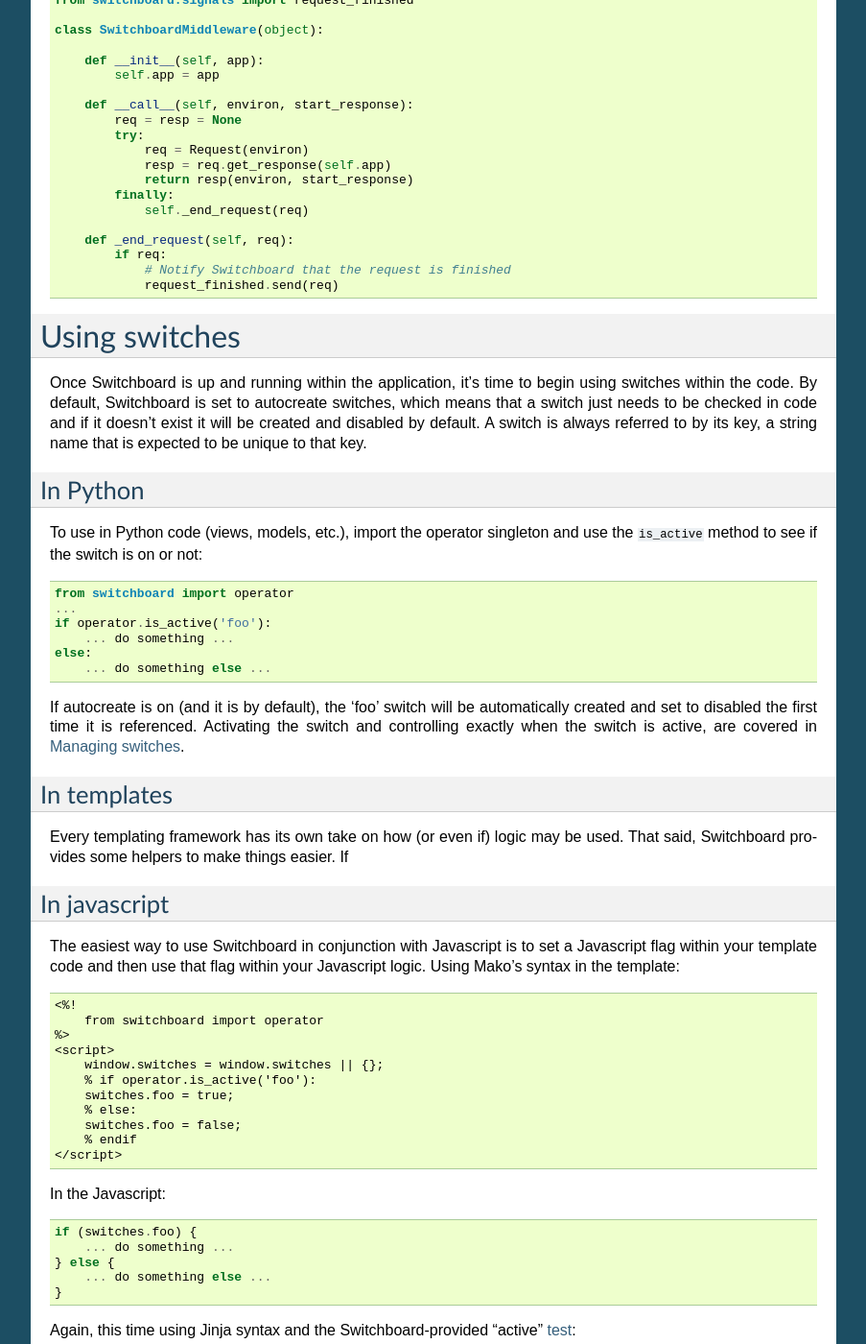
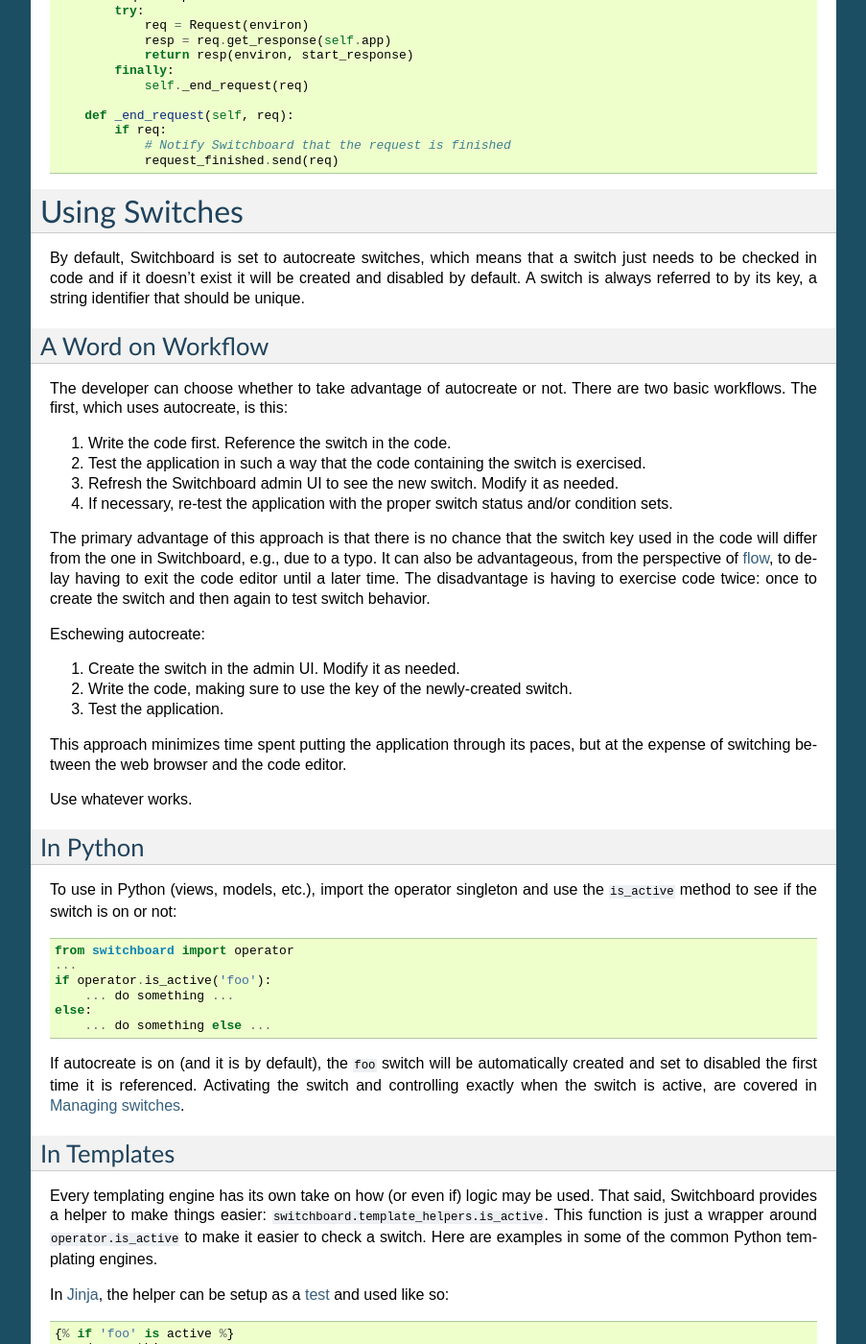
Before and after one commit to switchboardpy/switchboard, a Sphinx documentation site: the page built from docs/user-documentation.rst, in a window 1280 px wide and 1400 px high, scrolled down 2951 px. Shown: the whole window at 96% size, without its empty margins (198-1101 px from the left). Built offline with Sphinx 7.4.7, drawn with Linux system fonts in a browser that asks for light colours; some of the changed text lies outside the part shown.

Commit message:
First round of doc feedback.

```diff
--- a/docs/user-documentation.rst
+++ b/docs/user-documentation.rst
@@ -4,15 +4,12 @@
 Installation
 =============
 
-Here is a step by step guide on how to install Switchboard. It will help you
-download Switchboard and set it up with your application.
-
 Install Switchboard and its the dependencies using ``pip``::
 
     pip install switchboard
 
-Next we need to bootstrap Switchboard within your application. The best approach
-depends on which application framework you're using.
+Next, bootstrap Switchboard within the application. The best approach
+depends on which application framework is being used.
 
 Pyramid
 -------
@@ -25,7 +22,7 @@
 ``pyramid_switchboard`` is active and Switchboard is up and running. They are
 all equivalent.
 
-1. Add ``pyramid_switchboard`` to the ``pyramid.includes`` section of your
+1. Add ``pyramid_switchboard`` to the ``pyramid.includes`` section of the
    application's main configuration section::
 
     [app:main]
@@ -36,28 +33,12 @@
 
     config.include('pyramid_switchboard')
 
-3. Optionally setup the ``switchboard.template_helpers.is_active`` helper
-   function. It can be used with the template engine to make it easier to
-   reference switches in the template. For example, if Jinja is being used,
-   the following lines in the ``production.ini`` will add the helper as a
-   test_::
+3. Optionally setup Switchboad for easy use `in templates`_.
 
-    jinja2.tests =
-        active = switchboard.template_helpers.is_active
-
-   This configuration makes checking switches very easy in Jinja templates::
-
-    {% if 'foo' is active %}
-    ... do something ...
-    {% else %}
-    ... do something else ...
-    {% endif %}
-
-
-Once activated, Switchboard's dashboard is accessible at ``/_switchboard/`` and
+Once activated, Switchboard's admin UI is accessible at ``/_switchboard/`` and
 switches can now be used in the code.
 
-Other frameworks
+Other Frameworks
 ----------------
 
 Switchboard is compatible with any application framework that uses WebOb_ as the
@@ -67,7 +48,7 @@
 Configuration
 ^^^^^^^^^^^^^
 
-The first step is to configure switchboard in your application's config file.
+The first step is to configure switchboard in the application's config file.
 Switchboard has only a handful of settings, none of which are required:
 
 +------------------------------+-------------+--------------------------------+
@@ -97,14 +78,24 @@
     ...
     configure(settings, nested=True)
 
-If the setting keys are *not* prefixed with "switchboard" you can omit the
-``nested=True`` argument.
+If the setting keys are *not* prefixed with "switchboard" the ``nested=True``
+argument can be omitted.
 
-The dashboard
-^^^^^^^^^^^^^
+An example configuration that needs ``nested=True``::
 
-Once Switchboard is configured, you'll need to setup a view that exposes
-Switchboard's dashboard.
+    switchboard.mongo_host=mongodb.example.org
+    switchboard.mong_port=27018
+
+And one that does not need ``nested=True``::
+
+    mongo_host=mongodb.example.org
+    mong_port=27018
+
+The Admin UI
+^^^^^^^^^^^^
+
+Once Switchboard is configured, setup a view that exposes Switchboard's admin
+UI.
 
 **Really Important Security Note**: Please configure this view so that only
 admins can access it. Switchboard is a powerful tool and should be adequately
@@ -166,16 +157,16 @@
 +---------------------------------------+--------+-------------------------------------------+
 
 For more details, please look through the example_ code. Once the views are
-defined you should be able to start using switches in your code:
+defined switches may be used in the code.
 
-Post-request cleanup
+Post-Request Cleanup
 ^^^^^^^^^^^^^^^^^^^^
 
 The last thing to setup is to trigger an event when the request is finished.
-Switchboard needs to cleanup some caching data; if this event is not triggered,
+Switchboard needs to cleanup some caching data. If this event is not triggered
 changes to the switches will not propogate out without server restarts.
-Depending on the framework's architecture, invoking something at the end of a
-request may mean creating some sort of WSGI middleware, or implementing an
+Depending on the framework's architecture invoking something at the end of a
+request may mean creating some sort of WSGI middleware or implementing an
 event handler. For example, as WSGI middleware::
 
     from webob import Request
@@ -201,20 +192,49 @@
                 request_finished.send(req)
 
 
-Using switches
+Using Switches
 ==============
 
-Once Switchboard is up and running within the application, it's time to begin
-using switches within the code. By default, Switchboard is set to autocreate
-switches, which means that a switch just needs to be checked in code and if
-it doesn't exist it will be created and disabled by default. A switch is always
-referred to by its key, a string name that is expected to be unique to that
-key.
+By default, Switchboard is set to autocreate switches, which means that a
+switch just needs to be checked in code and if it doesn't exist it will be
+created and disabled by default. A switch is always referred to by its key, a
+string identifier that should be unique.
+
+A Word on Workflow
+------------------
+
+The developer can choose whether to take advantage of autocreate or not. There
+are two basic workflows. The first, which uses autocreate, is this:
+
+1. Write the code first. Reference the switch in the code.
+#. Test the application in such a way that the code containing the switch is
+   exercised.
+#. Refresh the Switchboard admin UI to see the new switch. Modify it as needed.
+#. If necessary, re-test the application with the proper switch status and/or
+   condition sets.
+
+The primary advantage of this approach is that there is no chance that the
+switch key used in the code will differ from the one in Switchboard, e.g.,
+due to a typo. It can also be advantageous, from the perspective of flow_, to
+delay having to exit the code editor until a later time. The disadvantage is
+having to exercise code twice: once to create the switch and then again to test
+switch behavior.
+
+Eschewing autocreate:
+
+1. Create the switch in the admin UI. Modify it as needed.
+#. Write the code, making sure to use the key of the newly-created switch.
+#. Test the application.
+
+This approach minimizes time spent putting the application through its paces,
+but at the expense of switching between the web browser and the code editor.
+
+Use whatever works.
 
 In Python
 ---------
 
-To use in Python code (views, models, etc.), import the operator singleton
+To use in Python (views, models, etc.), import the operator singleton
 and use the ``is_active`` method to see if the switch is on or not::
 
     from switchboard import operator
@@ -224,23 +244,48 @@
     else:
         ... do something else ...
 
-If autocreate is on (and it is by default), the 'foo' switch will be
+If autocreate is on (and it is by default), the ``foo`` switch will be
 automatically created and set to disabled the first time it is referenced.
 Activating the switch and controlling exactly when the switch is active,
 are covered in `Managing switches`_.
 
-In templates
+In Templates
 ------------
 
-Every templating framework has its own take on how (or even if) logic may be
-used. That said, Switchboard provides some helpers to make things easier. If
+Every templating engine has its own take on how (or even if) logic may be used.
+That said, Switchboard provides a helper to make things easier:
+``switchboard.template_helpers.is_active``. This function is just a wrapper
+around ``operator.is_active`` to make it easier to check a switch. Here are
+examples in some of the common Python templating engines.
 
-In javascript
+In Jinja_, the helper can be setup as a test_ and used like so::
+
+    {% if 'foo' is active %}
+    ... do something ...
+    {% else %}
+    ... do something else ...
+    {% endif %}
+
+Check the application framework's documentation for information on how to
+setup custom Jinja tests.
+
+In Mako_, the helper can be imported directly::
+
+    <%!
+        from switchboard.template_helpers import is_active
+    %>
+    ...
+    % if is_active('foo'):
+    ... do something ...
+    % else:
+    ... do something else ...
+    % endif
+
+In Javascript
 -------------
 
 The easiest way to use Switchboard in conjunction with Javascript is to set a
-Javascript flag within your template code and then use that flag within your
-Javascript logic. Using Mako's syntax in the template::
+flag within the template code. Using Mako's syntax in the template::
 
     <%!
         from switchboard import operator
@@ -270,15 +315,73 @@
         switches.foo = {{ 'true' if 'foo' is active else 'false' }};
     </script>
 
-Context objects
+Custom Conditions
+-----------------
+
+Switchboard supports custom conditions, allowing application developers to
+adapt switches to their particular needs. Creating a condition typically
+consists of extending ``switchboard.conditions.ConditionSet``.
+
+An example: if the application needs to activate switches for visitors from a
+particular country, a custom condition can do the geo lookup on the IP from
+the request and return the country value::
+
+    from switchboard.conditions import ConditionSet, Regex
+    from my_app.geo import country_code_by_addr, client_ip
+
+    class GeoConditionSet(ConditionSet):
+        countries = Regex()
+
+        def get_namespace(self):
+            ''' Namespaces are unique identifiers for each condition set. '''
+            return 'geo'
+
+        def get_field_value(self, instance, field_name):
+            ''' Should return the expected value for any given field. '''
+            if field_name == 'countries':
+                return country_code_by_addr(client_ip())
+
+        def get_group_label(self):
+            ''' A human-friendly label used in the UI. '''
+            return 'Geo'
+
+The first thing in the custom condition is to define the fields that makeup the
+condition. In this case, there is one "countries" field, which is a regex,
+allowing admins to specify criteria like ``(US|CA)`` (US or Canada). Here are the
+fields supported by Switchboard:
+
+* ``switchboard.conditions.Boolean`` - used for binary, on/off fields
+* ``switchboard.conditions.Choice`` - used for multiple choice dropdowns
+* ``switchboard.conditions.Range`` - used for numeric ranges
+* ``switchboard.conditions.Percent`` - a special type of range specific to
+  percentages
+* ``switchboard.conditions.String`` - string matching
+* ``switchboard.conditions.Regex`` - regex expression matching
+* ``switchboard.conditions.BeforeDate`` - before a date
+* ``switchboard.conditions.OnOrAfterDate`` - on or after a date
+
+Once the fields are defined, there are some methods that need to be implemented.
+``get_namespace`` and ``get_group_label`` are simple functions that return a key and
+a UI string respectively. Most of the work happens in the ``get_field_value``
+function, which is responsbile for returning the value that is compared against
+the user-provided input. Each field type may do the comparison (between the
+user-provided input and what's returned by ``get_field_value``) in a different
+way; in this case, it's a regex search.
+
+When an admin sets up a Geo condition set and sets the countries field to
+"US|CA", that input is compared against the country code returned by
+``get_field_value``. If they match, then the switch passes that particular
+condition.
+
+Context Objects
 ---------------
 
 Every switch is evaluated (to see if it is active or not) within a particular
 context. By default, that context includes the request object, which allows
 Switchboard to specify conditions such as: "make this switch active only for
-requests with 'foo' in the query string." That said, there may be other
+requests with ``foo`` in the query string." That said, there may be other
 objects that would be handy to have available in the context. For example, in
-an ecommerce setting, the Product model may have a ``new`` flag. By passing
+an e-commerce setting, the Product model may have a ``new`` flag. By passing
 the model into the ``is_active`` method, Switchboard can now activate
 switches based on that flag::
 
@@ -288,54 +391,11 @@
 added to the context. Normally when dealing with context objects, a custom
 condition will be required to actually evaluate the switch against that object.
 
-Custom conditions
------------------
-
-Switchboard supports custom conditions, allowing application developers to
-adapt switches to their particular needs. Creating a condition typically
-consists of extending `switchboard.conditions.ConditionSet`.
-
-An example: if the application needs to activate switches for visitors from a
-particular country, a custom condition can do the geo lookup on the IP from
-the request and return the country value::
-
-    from switchboard.conditions import ConditionSet, Regex
-    from my_app.geo import country_code_by_addr
-
-    class GeoConditionSet(ConditionSet):
-        countries = Regex()
-
-        def get_namespace(self):
-            return 'geo'
-
-        def get_field_value(self, instance, field_name):
-            if field_name == 'countries':
-                return country_code_by_addr(client_ip())
-
-        def get_group_label(self):
-            return 'Geo'
-
-The first thing in the custom condition is to define the fields that makeup the
-condition. In this case, there is one "countries" field, which is a regex,
-allowing admins to specify criteria like `(US|CA)` (US or Canada). Here are the
-fields supported by Switchboard:
-
-* `switchboard.conditions.Boolean` - used for binary, on/off fields
-* `switchboard.conditions.Choice` - used for multiple choice dropdowns
-* `switchboard.conditions.Range` - used for numeric ranges
-* `switchboard.conditions.Percent` - a special type of range specific to
-  percentages
-* `switchboard.conditions.String` - string matching
-* `switchboard.conditions.Regex` - regex expression matching
-* `switchboard.conditions.BeforeDate` - before a date
-* `switchboard.conditions.OnOrAfterDate` - on or after a date
-
-
 Managing switches
 =================
 
-Switches are managed in the dashboard, which is located at the
-`SWITCHBOARD_ROOT` within the application. The dashboard allows:
+Switches are managed in the admin UI, which is located at the
+``SWITCHBOARD_ROOT`` within the application. The admin UI allows:
 
 * Viewing and searching all switches.
 * Reviewing or auditing a switch's history.
@@ -362,15 +422,16 @@
 condition sets.
 
 By default, a switch will be created and set to the inactive status. Typical
-workflow would be to put code using a switch into production. It will be
-autocreated on first reference and thus visible in the dashboard. Once
-visible, the admin can set any desired conditions before finally activating the
-switch by setting it to the proper status.
+workflow would be to put code using a switch into production. The corresponding
+switch will be autocreated the first time the code containing it is executed,
+thus visible in the admin UI. Once visible, the admin can set any desired
+conditions before finally activating the switch by setting it to the proper
+status.
 
 Condition Sets
 --------------
 
-When a switch is in seletive status, Switchboard checks the
+When a switch is in selective status, Switchboard checks the
 conditions within the condition set to see if the switch should
 be active. Conditions are criteria such as "10% of all visitors" or
 "only logged in users" that can be applied to the request to see if the
@@ -381,10 +442,10 @@
 ---------------------
 
 Switchboard allows a switch to inherit conditions from a parent, which can be
-useful when you want multiple switches to share a common condition set. To
-setup parent-child relationship, simply prefix the switch with the parent's
-key, using a colon ':' as the separator. You can create parent-child
-relationships as deep as you want, e.g., `grandparent:parent:child`.
+useful when multiple switches need to share a common condition set. To setup
+parent-child relationship, simply prefix the switch with the parent's key,
+using a colon ':' as the separator. The parent-child relationships can be as
+deep as needed, e.g., ``grandparent:parent:child``.
 
 A real world example: using Switchboard to conduct an AB test. AB tests
 have two gates: the first are the visitors who are part of the test, and the
@@ -396,14 +457,15 @@
 * abtest
 * abtest:B
 
-The `abtest` switch has a "0-10% of traffic" condition set. The `abtest:B`
-switch will inherit from `abtest` and can add its own "0-5% of traffic"
+The ``abtest`` switch has a "0-10% of traffic" condition set. The ``abtest:B``
+switch will inherit from ``abtest`` and can add its own "0-5% of traffic"
 condition. Half of those in the test will see the B variant, the rest will see
-the control A variant.
+the control A variant. The ``abtest:B`` switch's status should be set
+to selective, for reasons noted below.
 
-Note that you'll still need an additional tool, like
-`Google Analytics Content Experiments`_, to measure conversion within each
-variant, but Switchboard can handle traffic segmentation.
+Note that an additional tool, like `Google Analytics Content Experiments`_, is
+still needed to measure conversion within each variant, but Switchboard can
+handle traffic segmentation.
 
 Two potential spots of confusion:
 
@@ -420,6 +482,8 @@
 
 .. _test: http://jinja.pocoo.org/docs/dev/templates/#tests
 .. _example: https://github.com/switchboardpy/switchboard/blob/master/example/server.py
+.. _flow: https://en.wikipedia.org/wiki/Flow_(psychology)
 .. _WebOb: http://www.webob.org/
 .. _Mako: http://makotemplates.org/
+.. _Jinja: http://jinja.pocoo.org
 .. _`Google Analytics Content Experiments`: https://support.google.com/analytics/answer/1745147?hl=en
```
Also changed, not shown: other parts of docs/user-documentation.rst (+1 -1 lines), docs/index.rst (+12 -2 lines).
